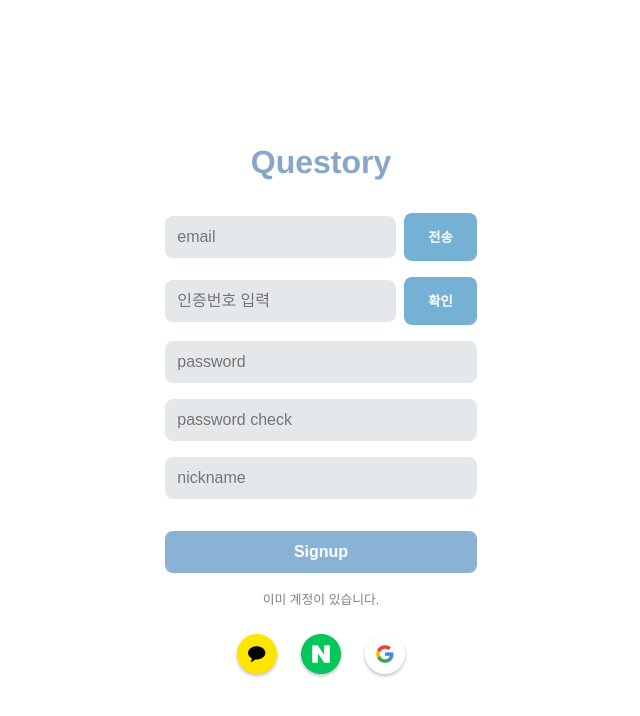
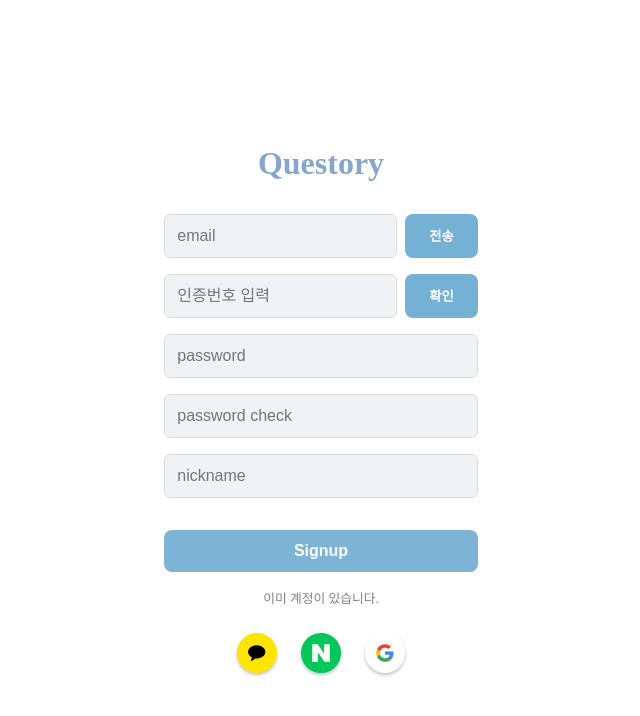
Before and after one commit to Questory04/Questory_FE, a Vue app: page /signup in a window 1280 px wide. Shown: the top 716 px of the page, without its empty margins (319-959 px from the left). Built offline with nearby package versions, Linux system fonts and the light colour scheme.

Commit message:
feat: 비밀번호 찾기 페이지 화면 구현

```diff
--- a/src/App.vue
+++ b/src/App.vue
@@ -4,7 +4,6 @@
 
 <style>
 #app {
-    font-family: Avenir, Helvetica, Arial, sans-serif;
     -webkit-font-smoothing: antialiased;
     -moz-osx-font-smoothing: grayscale;
     text-align: center;
--- a/src/components/common/BasicTextbutton.vue
+++ b/src/components/common/BasicTextbutton.vue
@@ -35,7 +35,7 @@
 }
 
 .background {
-    background-color: #89b2d4;
+    background-color: #7db4d5;
     color: white;
 }
 </style>
--- /dev/null
+++ b/src/components/common/BasicTitle.vue
@@ -0,0 +1,17 @@
+<template>
+    <h3 class="basic-title">{{ msg }}</h3>
+</template>
+<script>
+export default {
+    name: "BasicTitle",
+    props: {
+        msg: String,
+    },
+};
+</script>
+<style>
+.basic-title {
+    display: flex;
+    color: rgb(134, 134, 134);
+}
+</style>
--- a/src/components/common/FormInput.vue
+++ b/src/components/common/FormInput.vue
@@ -33,9 +33,9 @@
     width: 100%;
     max-width: 100%;
     padding: 12px;
-    border: none;
-    border-radius: 8px;
-    background-color: #e5e8eb;
+    border: 1px solid #ddd;
+    border-radius: 6px;
+    background-color: #f0f2f5;
     font-size: 1rem;
     box-sizing: border-box;
 }
--- a/src/router/authRoutes.js
+++ b/src/router/authRoutes.js
@@ -9,4 +9,9 @@
         name: "signup",
         component: () => import("@/views/auth/SignupPage.vue"),
     },
+    {
+        path: "/find-password",
+        name: "find-password",
+        component: () => import("@/views/auth/PasswordFindPage.vue"),
+    },
 ];
--- a/src/views/auth/LoginPage.vue
+++ b/src/views/auth/LoginPage.vue
@@ -12,9 +12,9 @@
                 <BasicTextButton msg="Login" type="background" />
             </div>
             <div class="help-links">
-                <a href="#">회원가입</a>
+                <a href="/signup">회원가입</a>
                 <span>|</span>
-                <a href="#">비밀번호를 잊으셨나요?</a>
+                <a href="/find-password">비밀번호를 잊으셨나요?</a>
             </div>
             <SocialButton></SocialButton>
         </div>
--- /dev/null
+++ b/src/views/auth/PasswordFindPage.vue
@@ -0,0 +1,91 @@
+<template>
+    <div class="forgot-password-container">
+        <BasicLogo />
+        <div class="form-box">
+            <BasicTitle msg="비밀번호 찾기" />
+            <input type="email" class="input-field" placeholder="email" v-model="email" />
+            <BasicTextButton msg="Submit" type="background" />
+            <div class="help-links">
+                <a href="/login">로그인</a>
+                <span>|</span>
+                <a href="/signup">회원가입</a>
+            </div>
+        </div>
+    </div>
+</template>
+
+<script>
+import BasicTitle from "@/components/common/BasicTitle.vue";
+import BasicLogo from "@/components/common/BasicLogo.vue";
+import BasicTextButton from "@/components/common/BasicTextbutton.vue";
+
+export default {
+    name: "ForgotPasswordView",
+    data() {
+        return {
+            email: "",
+        };
+    },
+    components: {
+        BasicTitle,
+        BasicLogo,
+        BasicTextButton,
+    },
+};
+</script>
+
+<style scoped>
+.forgot-password-container {
+    display: flex;
+    flex-direction: column;
+    align-items: center;
+    justify-content: center;
+    height: 100vh;
+}
+
+.form-box {
+    width: 300px;
+    display: flex;
+    flex-direction: column;
+    align-items: stretch;
+}
+
+.subtitle {
+    font-size: 14px;
+    color: #555;
+    margin-bottom: 8px;
+}
+
+.input-field {
+    height: 40px;
+    padding: 0 12px;
+    font-size: 14px;
+    border: 1px solid #ddd;
+    border-radius: 6px;
+    background-color: #f0f2f5;
+    margin-bottom: 12px;
+}
+
+.submit-btn {
+    height: 40px;
+    background-color: #7db4d5;
+    color: #000;
+    font-weight: 500;
+    border: none;
+    border-radius: 6px;
+    cursor: pointer;
+}
+
+.help-links {
+    font-size: 0.8rem;
+    color: gray;
+    margin-bottom: 1.5rem;
+    text-align: center;
+}
+
+.help-links a {
+    color: gray;
+    text-decoration: none;
+    margin: 0 5px;
+}
+</style>
--- a/src/views/auth/SignupPage.vue
+++ b/src/views/auth/SignupPage.vue
@@ -22,7 +22,7 @@
                 </div>
                 <BasicTextButton msg="Signup" type="background" />
                 <div class="help-links">
-                    <a href="#">이미 계정이 있습니다.</a>
+                    <a href="/login">이미 계정이 있습니다.</a>
                 </div>
                 <SocialButton></SocialButton>
             </div>
@@ -115,8 +115,9 @@
 
 .input-group {
     display: flex;
-    align-items: center;
+    align-items: stretch;
     width: 100%;
+    /* height: 100%; */
     margin-bottom: 1rem;
 }
 
@@ -136,7 +137,6 @@
 }
 
 .verify-btn {
-    height: 48px;
     padding: 0 1.5rem;
     background-color: #74b1d4;
     color: white;
@@ -202,4 +202,17 @@
     width: 60%;
     height: 60%;
 }
+
+.help-links {
+    font-size: 0.8rem;
+    color: gray;
+    margin-bottom: 1.5rem;
+    text-align: center;
+}
+
+.help-links a {
+    color: gray;
+    text-decoration: none;
+    margin: 0 5px;
+}
 </style>
```
